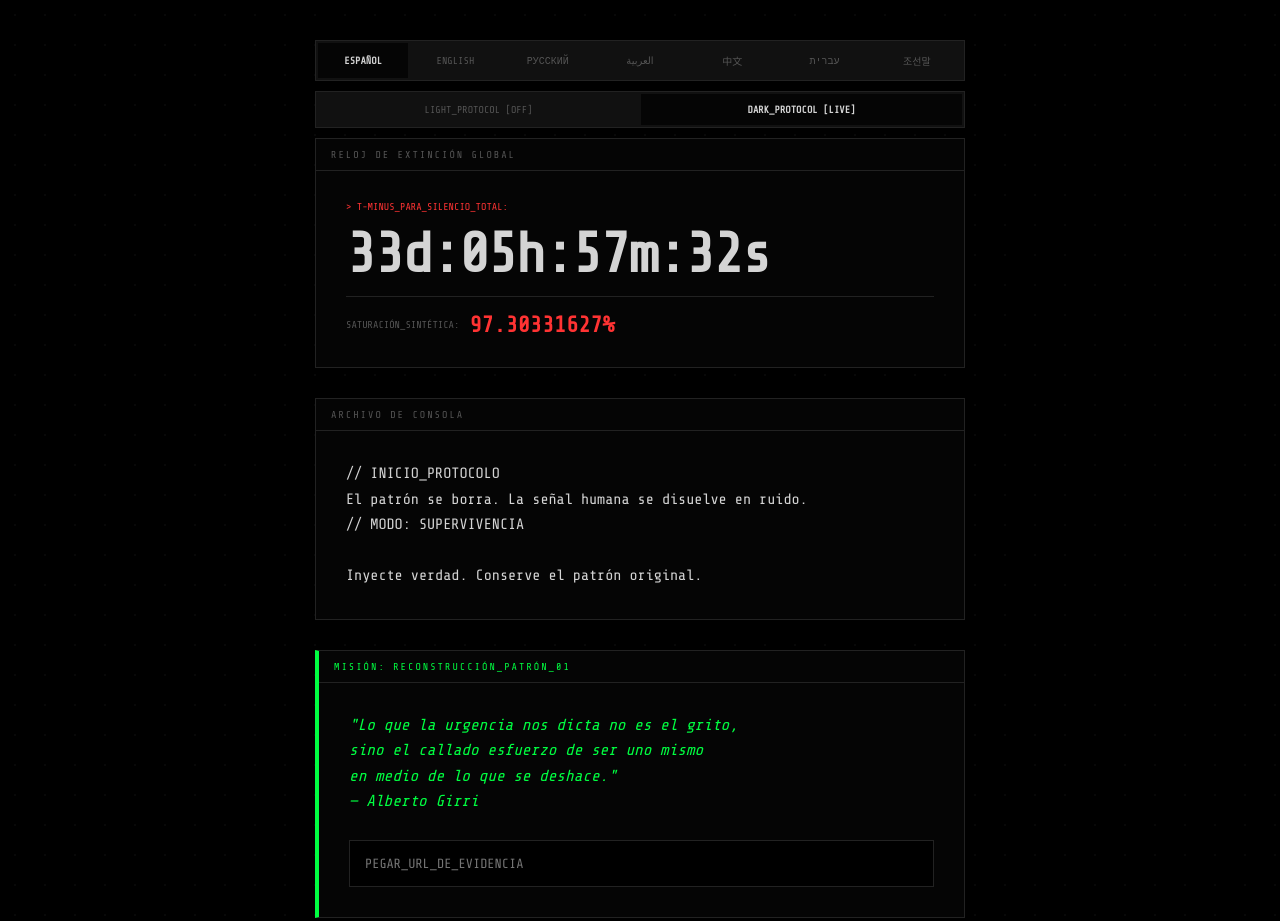
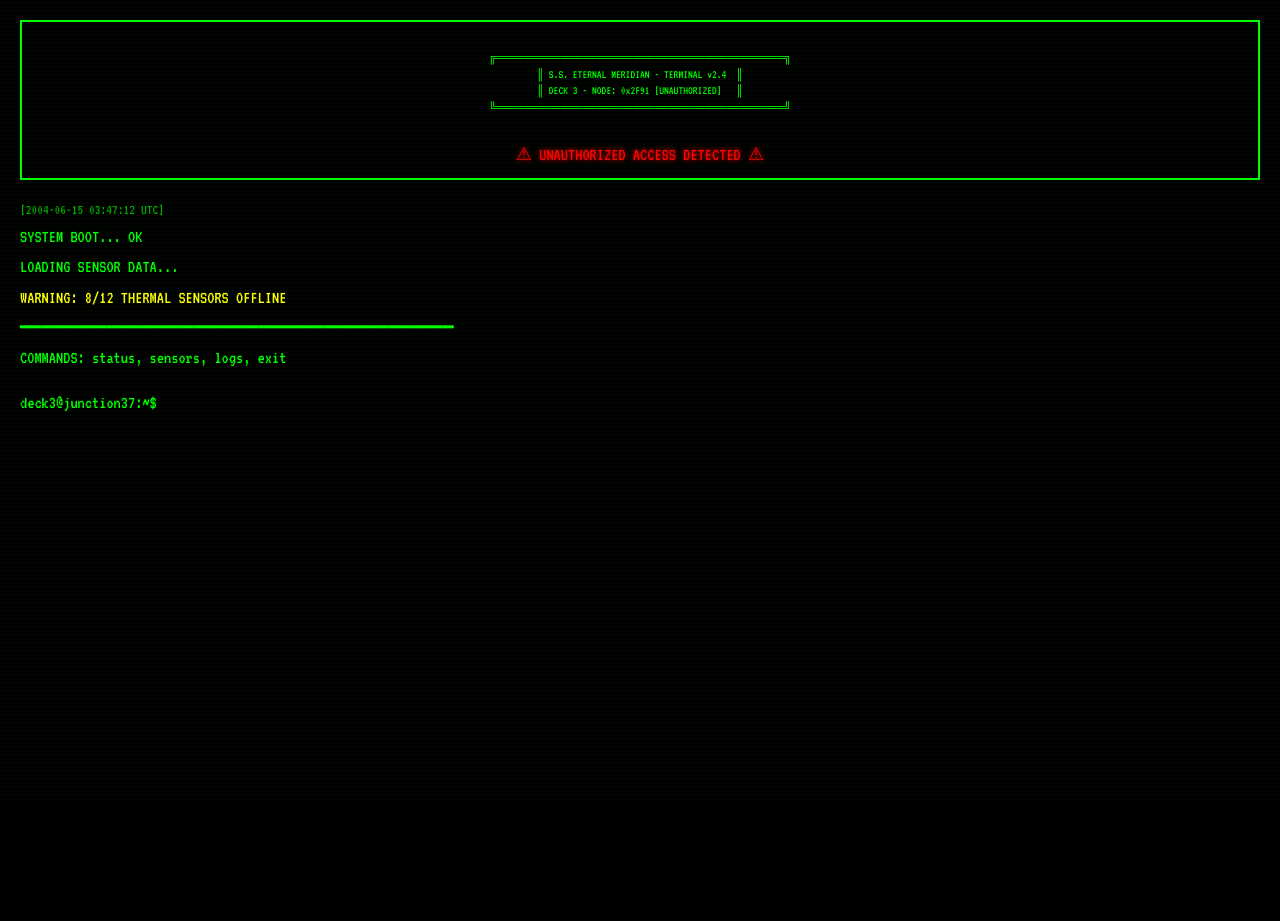
Before and after one commit to readmefirst-txt/leaked_interface, a plain HTML site: page index.html in a window 1280 px wide. After the commit the page ends 800 px from the top, so only its background shows below. Drawn offline with nearby package versions, Linux system fonts and the light colour scheme.

Commit message:
Update index.html

```diff
--- a/index.html
+++ b/index.html
@@ -1,256 +1,187 @@
 <!DOCTYPE html>
-<html lang="es" data-theme="dark" data-lang="es">
+<html lang="en">
+
 <head>
     <meta charset="UTF-8">
-    <meta name="viewport" content="width=device-width, initial-scale=1.0">
-    <title>CORE_DUMP // 24.03.26</title>
+    <meta name="viewport" content="width=device-width, initial-scale=1.0, maximum-scale=1.0, user-scalable=no">
+    <title>S.S. ETERNAL MERIDIAN - DECK 3 TERMINAL [LIVE]</title>
     <style>
-        @import url('https://fonts.googleapis.com/css2?family=Share+Tech+Mono&display=swap');
-
-        :root {
-            --bg: #000000;
-            --grid: rgba(255, 255, 255, 0.03);
-            --box-bg: #050505;
-            --text: #d4d4d4;
-            --border: #222;
-            --accent-red: #ff3333;
-            --accent-green: #00ff41;
-            --label: #555;
-            --switch-bg: #111;
-        }
-
-        [data-theme="light"] {
-            --bg: #f2f2f2;
-            --grid: rgba(0, 0, 0, 0.05);
-            --box-bg: #ffffff;
-            --text: #1a1a1a;
-            --border: #ccc;
-            --accent-red: #b00020;
-            --accent-green: #1b5e20;
-            --label: #888;
-            --switch-bg: #ddd;
-        }
+        @import url('https://fonts.googleapis.com/css2?family=VT323&display=swap');
 
         * { margin: 0; padding: 0; box-sizing: border-box; }
 
         body {
-            background-color: var(--bg);
-            color: var(--text);
-            font-family: 'Share Tech Mono', monospace;
-            min-height: 100vh;
-            display: flex;
-            flex-direction: column;
-            align-items: center;
-            background-image: radial-gradient(var(--grid) 1px, transparent 1px);
-            background-size: 30px 30px;
-            transition: background 0.2s ease;
-            padding: 20px;
+            background: #000; color: #0f0;
+            font-family: 'VT323', monospace; font-size: 18px;
+            line-height: 1.4; height: 100vh; width: 100vw;
+            overflow: hidden;
         }
 
-        .top-controls {
-            width: 100%;
-            max-width: 650px;
-            margin-top: 20px;
+        #terminal {
+            padding: 20px; height: 100%; width: 100%;
+            overflow-y: auto; position: relative; z-index: 1;
         }
 
-        #lang-selector, #protocol-selector {
-            display: flex;
-            background: var(--switch-bg);
-            border: 1px solid var(--border);
-            padding: 2px;
-            gap: 2px;
-            margin-bottom: 10px;
+        .scanline {
+            position: fixed; top: 0; left: 0; width: 100%; height: 100%;
+            background: linear-gradient(to bottom, rgba(0, 255, 0, 0) 50%, rgba(0, 255, 0, 0.02) 50%);
+            background-size: 100% 4px; pointer-events: none; z-index: 999;
         }
 
-        .mode-btn, .lang-btn {
-            flex: 1;
-            background: transparent;
-            border: none;
-            color: var(--label);
-            padding: 10px;
-            font-family: inherit;
-            font-size: 10px;
-            cursor: crosshair;
-            text-transform: uppercase;
+        .header { border: 2px solid #0f0; padding: 10px; margin-bottom: 20px; text-align: center; }
+        .ascii-art { white-space: pre; font-size: 12px; margin-bottom: 10px; }
+        .error { color: #f00; text-shadow: 0 0 5px #f00; }
+        .warning { color: #ff0; }
+        .timestamp { color: #0a0; font-size: 0.8em; }
+        .line { margin: 5px 0; }
+
+        #input-line { display: flex; margin-top: 20px; padding-bottom: 50px; }
+        #prompt { color: #0f0; margin-right: 8px; }
+        #user-input {
+            background: transparent; border: none; color: #0f0;
+            font-family: 'VT323', monospace; font-size: 18px;
+            outline: none; flex: 1;
         }
 
-        .active {
-            background: var(--box-bg);
-            color: var(--text);
-            font-weight: bold;
+        /* --- ESTILOS LOGIN --- */
+        #sys-login {
+            position: fixed; top: 0; left: 0; width: 100%; height: 100%;
+            background: rgba(0, 0, 0, 0.98); z-index: 2000;
+            display: flex; justify-content: center; align-items: center;
         }
 
-        #container { width: 100%; max-width: 650px; }
-
-        .box {
-            background: var(--box-bg);
-            border: 1px solid var(--border);
-            margin-bottom: 30px;
+        .login-box {
+            border: 2px solid #f00; padding: 30px; background: #000;
+            width: 90%; max-width: 400px; box-shadow: 0 0 30px #f00;
+            text-align: center;
         }
 
-        .label {
-            font-size: 10px;
-            color: var(--label);
-            padding: 10px 15px;
-            text-transform: uppercase;
-            border-bottom: 1px solid var(--border);
-            letter-spacing: 2px;
+        .login-header { color: #f00; font-size: 1.5em; margin-bottom: 20px; text-decoration: underline; }
+        .input-group { margin-bottom: 15px; text-align: left; }
+        .input-group label { color: #f00; display: block; margin-bottom: 5px; }
+        .login-input {
+            width: 100%; background: #110000; border: 1px solid #f00;
+            color: #f00; padding: 8px; font-family: 'VT323', monospace;
+            font-size: 18px; outline: none;
         }
 
-        .content { padding: 30px; }
-
-        /* --- NUEVO ENCABEZADO: TIEMPO DOMINANTE --- */
-        #t-minus {
-            font-size: 3.5em;
-            color: var(--text);
-            display: block;
-            font-weight: bold;
-            letter-spacing: -2px;
-            margin-bottom: 10px;
-        }
-
-        .saturacion-line {
-            display: flex;
-            align-items: center;
-            gap: 10px;
-            border-top: 1px solid var(--border);
-            padding-top: 15px;
-            margin-top: 5px;
-        }
-
-        #saturacion { font-size: 1.4em; color: var(--accent-red); font-weight: bold; }
-
-        .payload {
-            color: var(--accent-green);
-            font-style: italic;
-            margin-bottom: 25px;
-            line-height: 1.6;
-        }
-
-        input {
-            width: 100%;
-            background: rgba(0,0,0,0.03);
-            border: 1px solid var(--border);
-            color: var(--accent-green);
-            padding: 15px;
-            font-family: inherit;
-            outline: none;
-        }
-        [data-theme="dark"] input { background: #000; }
-
-        /* RTL SUPPORT */
-        [data-rtl="true"] .content { text-align: right; direction: rtl; }
+        .hidden { display: none !important; }
     </style>
 </head>
-<body data-theme="dark" data-lang="es" data-rtl="false">
 
-    <div class="top-controls">
-        <div id="lang-selector">
-            <button class="lang-btn active" onclick="setLang('es')">Español</button>
-            <button class="lang-btn" onclick="setLang('en')">English</button>
-            <button class="lang-btn" onclick="setLang('ru')">Русский</button>
-            <button class="lang-btn" onclick="setLang('ar')">العربية</button>
-            <button class="lang-btn" onclick="setLang('zh')">中文</button>
-            <button class="lang-btn" onclick="setLang('he')">עברית</button>
-            <button class="lang-btn" onclick="setLang('ko')">조선말</button>
+<body>
+    <div class="scanline"></div>
+
+    <div id="terminal" onclick="document.getElementById('user-input').focus()">
+        <div id="main-header" class="header">
+            <div class="ascii-art">
+╔════════════════════════════════════════╗
+║ S.S. ETERNAL MERIDIAN - TERMINAL v2.4  ║
+║ DECK 3 - NODE: 0x2F91 [UNAUTHORIZED]   ║
+╚════════════════════════════════════════╝
+            </div>
+            <div class="error">⚠ UNAUTHORIZED ACCESS DETECTED ⚠</div>
         </div>
 
-        <div id="protocol-selector">
-            <button class="mode-btn" id="light-btn" onclick="setTheme('light')">Light_Protocol [OFF]</button>
-            <button class="mode-btn active" id="dark-btn" onclick="setTheme('dark')">Dark_Protocol [LIVE]</button>
+        <div id="boot-sequence">
+            <div class="line timestamp">[2004-06-15 03:47:12 UTC]</div>
+            <div class="line">SYSTEM BOOT... OK</div>
+            <div class="line">LOADING SENSOR DATA...</div>
+            <div class="line"><span class="warning">WARNING: 8/12 THERMAL SENSORS OFFLINE</span></div>
+            <div class="line">━━━━━━━━━━━━━━━━━━━━━━━━━━━━━━━━━━━━━━━━</div>
+            <div class="line">COMMANDS: status, sensors, logs, exit</div>
+        </div>
+
+        <div id="output"></div>
+
+        <div id="input-line">
+            <span id="prompt">deck3@junction37:~$</span>
+            <input type="text" id="user-input" autocomplete="off" autofocus>
         </div>
     </div>
 
-    <div id="container">
-        <div class="box">
-            <div class="label" id="lbl-monitor">Reloj de Extinción Global</div>
-            <div class="content">
-                <div style="color: var(--accent-red); font-size: 10px; margin-bottom: 10px;" id="lbl-tminus">> T-MINUS_PARA_SILENCIO_TOTAL:</div>
-                <span id="t-minus">000:00:00:00</span>
-                <div class="saturacion-line">
-                    <span style="font-size: 10px; color: var(--label);" id="lbl-sat-text">SATURACIÓN_SINTÉTICA:</span>
-                    <span id="saturacion">00.00000000%</span>
-                </div>
+    <div id="sys-login" class="hidden">
+        <div class="login-box" id="login-container">
+            <div class="login-header">⚠ SECURITY LOCKOUT ⚠</div>
+            <div class="line" style="color: #f00;">ROOT PERMISSIONS REQUIRED TO PROCEED</div>
+            <div id="attempt-counter" class="line" style="margin: 10px 0; font-weight: bold;">ATTEMPTS REMAINING: 3</div>
+            <br>
+            <div class="input-group">
+                <label>USER ID:</label>
+                <input type="text" id="sys-user" class="login-input" autocomplete="off">
             </div>
-        </div>
-
-        <div class="box">
-            <div class="label" id="lbl-log">Archivo de Consola</div>
-            <div class="content" id="log-body" style="font-size: 15px; line-height: 1.7;">
-                // INICIO_PROTOCOLO<br>
-                El patrón se borra. La señal humana se disuelve en ruido.<br>
-                // MODO: SUPERVIVENCIA<br><br>
-                Inyecte verdad. Conserve el patrón original.
+            <div class="input-group">
+                <label>PASSWORD:</label>
+                <input type="password" id="sys-pass" class="login-input" autocomplete="off">
             </div>
-        </div>
-
-        <div class="box" style="border-left: 4px solid var(--accent-green);">
-            <div class="label" style="color: var(--accent-green);" id="lbl-task">MISIÓN: RECONSTRUCCIÓN_PATRÓN_01</div>
-            <div class="content">
-                <div class="payload">
-                    "Lo que la urgencia nos dicta no es el grito,<br>
-                    sino el callado esfuerzo de ser uno mismo<br>
-                    en medio de lo que se deshace."<br>
-                    — Alberto Girri
-                </div>
-                <input type="text" id="input-ev" placeholder="PEGAR_URL_DE_EVIDENCIA" autocomplete="off">
-            </div>
+            <div id="login-msg" class="line"></div>
         </div>
     </div>
 
     <script>
-        const translations = {
-            es: { monitor: "Reloj de Extinción Global", tminus: "> T-MINUS_PARA_SILENCIO_TOTAL:", sat_text: "SATURACIÓN_SINTÉTICA:", log: "Archivo de Consola", log_body: "// INICIO_PROTOCOLO<br>El patrón se borra. La señal humana se disuelve en ruido.<br>// MODO: SUPERVIVENCIA<br><br>Inyecte verdad. Conserve el patrón original.", task: "MISIÓN: RECONSTRUCCIÓN_PATRÓN_01", placeholder: "PEGAR_URL_DE_EVIDENCIA", rtl: false },
-            en: { monitor: "Global Extinction Clock", tminus: "> T-MINUS_TO_TOTAL_SILENCE:", sat_text: "SYNTHETIC_SATURATION:", log: "Console Archive", log_body: "// PROTOCOL_START<br>The pattern fades. Human signal dissolves into noise.<br>// MODE: SURVIVAL<br><br>Inject truth. Preserve the original pattern.", task: "MISSION: PATTERN_RECONSTRUCTION_01", placeholder: "PASTE_EVIDENCE_URL", rtl: false },
-            ru: { monitor: "Часы Глобального Исчезновения", tminus: "> ОТСЧЕТ_ДО_ПОЛНОЙ_ТИШИНЫ:", sat_text: "СИНТЕТИЧЕСКАЯ_НАСЫЩЕННОСТЬ:", log: "Консольный Архив", log_body: "// ЗАПУСК_ПРОТОКОЛА<br>Узор стирается. Человеческий сигнал растворяется в шуме.<br>// РЕЖИМ: ВЫЖИВАНИЕ<br><br>Вводите правду. Сохраните оригинал.", task: "МИССИЯ: РЕКОНСТРУКЦИЯ_УЗОРА_01", placeholder: "ВСТАВИТЬ_URL_ДОКАЗАТЕЛЬСТВА", rtl: false },
-            zh: { monitor: "全球灭绝时钟", tminus: "> 距完全沉默的倒计时:", sat_text: "合成饱和度:", log: "控制台存档", log_body: "// 协议启动<br>模式正在消失。人类信号溶解在噪音中。<br>// 模式：生存<br><br>注入真相。保留原始模式。", task: "任务：模式重建_01", placeholder: "粘贴证据链接", rtl: false },
-            ar: { monitor: "ساعة الانقراض العالمي", tminus: "> العد_التنازلي_للصمت_التام:", sat_text: "التشبع_الاصطناعي:", log: "أرشيف وحدة التحكم", log_body: "// بدء_البروتوكول<br>النمط يتلاشى. الإشارة البشرية تذوب في الضوضاء.<br>// وضع: البقاء<br><br>احقن الحقيقة. حافظ على النمط الأصلي.", task: "المهمة: إعادة_بناء_النمط_01", placeholder: "لصق_رابط_الدليل", rtl: true },
-            he: { monitor: "שעון הכחדה גלובלי", tminus: "> ספירה לאחור לשתיקה מוחלטת:", sat_text: "רוויה סינתטית:", log: "ארכיון קונסולה", log_body: "// תחילת פרוטוקول<br>הדפוס נמחק. האות האנושי מתמוסס ברעש.<br>// מצב: הישרדות<br><br>הזרק אמת. שמור על הדפוס המקורי.", task: "משימה: שחזור דפוס 01", placeholder: "הדבק קישור לראיות", rtl: true },
-            ko: { monitor: "전지구적 멸종 시계", tminus: "> 완전한 침묵까지의 카운트다운:", sat_text: "합성 포화도:", log: "콘솔 아카이브", log_body: "// 프로토콜 시작<br>패턴이 지워집니다. 인간의 신호가 소음 속으로 녹아듭니다.<br>// 모드: 생존<br><br>진실을 주입하십시오. 원본 패턴을 보존하십시오.", task: "임무: 패턴 재구축 01", placeholder: "증거 URL 붙여넣기", rtl: false }
+        const output = document.getElementById('output');
+        const input = document.getElementById('user-input');
+        const terminal = document.getElementById('terminal');
+        const loginModal = document.getElementById('sys-login');
+
+        let loginAttempts = 0;
+        const MAX_ATTEMPTS = 3;
+
+        // Comandos básicos
+        const responses = {
+            'status': '<div class="line warning">SYSTEM: UNSTABLE</div><div class="line">DECK 3 PRESSURE: CRITICAL</div>',
+            'sensors': '<div class="line error">ERROR: SENSORS BLINDED BY BLACK SUBSTANCE</div>',
+            'logs': '<div class="line">[06-16 01:58] Torres: "FINGERS IN CEILING"</div>'
         };
 
-        function setLang(lang) {
-            document.body.setAttribute('data-lang', lang);
-            const t = translations[lang];
-            document.body.setAttribute('data-rtl', t.rtl);
-            document.getElementById('lbl-monitor').innerText = t.monitor;
-            document.getElementById('lbl-tminus').innerText = t.tminus;
-            document.getElementById('lbl-sat-text').innerText = t.sat_text;
-            document.getElementById('lbl-log').innerText = t.log;
-            document.getElementById('log-body').innerHTML = t.log_body;
-            document.getElementById('lbl-task').innerText = t.task;
-            document.getElementById('input-ev').placeholder = t.placeholder;
+        input.addEventListener('keydown', function (e) {
+            if (e.key === 'Enter') {
+                const cmd = input.value.trim().toLowerCase();
+                if (cmd === 'exit') {
+                    document.getElementById('input-line').style.display = 'none';
+                    loginModal.classList.remove('hidden');
+                    document.getElementById('sys-user').focus();
+                    return;
+                }
 
-            document.querySelectorAll('.lang-btn').forEach(btn => {
-                btn.classList.toggle('active', btn.getAttribute('onclick').includes(`'${lang}'`));
-            });
-        }
+                output.innerHTML += `<div><span class="timestamp">[LOG]</span> deck3:~$ ${cmd}</div>`;
+                output.innerHTML += `<div>${responses[cmd] || '<span class="error">Unknown command</span>'}</div>`;
+                input.value = '';
+                terminal.scrollTop = terminal.scrollHeight;
+            }
+        });
 
-        function setTheme(theme) {
-            document.body.setAttribute('data-theme', theme);
-            document.getElementById('light-btn').classList.toggle('active', theme === 'light');
-            document.getElementById('dark-btn').classList.toggle('active', theme === 'dark');
-            document.getElementById('light-btn').innerText = `Light_Protocol [${theme === 'light' ? 'LIVE' : 'OFF'}]`;
-            document.getElementById('dark-btn').innerText = `Dark_Protocol [${theme === 'dark' ? 'LIVE' : 'OFF'}]`;
-        }
+        // Lógica de Login (admin/admin)
+        const sysUser = document.getElementById('sys-user');
+        const sysPass = document.getElementById('sys-pass');
+        const msg = document.getElementById('login-msg');
+        const attemptCounter = document.getElementById('attempt-counter');
 
-        const FECHA_COLAPSO = new Date("March 24, 2026 00:00:00").getTime();
-        const FECHA_INICIO = new Date("January 1, 2024 00:00:00").getTime();
+        sysPass.addEventListener('keydown', function(e) {
+            if (e.key === 'Enter') {
+                if (sysUser.value === 'admin' && sysPass.value === 'admin') {
+                    msg.innerHTML = '<span style="color:#0f0">ACCESS GRANTED. SYSTEM RESTORED.</span>';
+                    setTimeout(() => location.reload(), 1500);
+                } else {
+                    loginAttempts++;
+                    const remaining = MAX_ATTEMPTS - loginAttempts;
+                    attemptCounter.innerText = `ATTEMPTS REMAINING: ${remaining}`;
 
-        function sync() {
-            const ahora = new Date().getTime();
-            const progreso = (ahora - FECHA_INICIO) / (FECHA_COLAPSO - FECHA_INICIO);
-            let sat = 57.512 + (progreso * 41.488); // Progresión al 99%
-            document.getElementById('saturacion').innerText = (sat + Math.random()*0.000009).toFixed(8) + "%";
-
-            const diff = FECHA_COLAPSO - ahora;
-            const d = Math.floor(diff / (1000 * 60 * 60 * 24));
-            const h = Math.floor((diff % (1000 * 60 * 60 * 24)) / (1000 * 60 * 60));
-            const m = Math.floor((diff % (1000 * 60 * 60)) / (1000 * 60));
-            const s = Math.floor((diff % (1000 * 60)) / 1000);
-            document.getElementById('t-minus').innerText = `${d}d:${h.toString().padStart(2,'0')}h:${m.toString().padStart(2,'0')}m:${s.toString().padStart(2,'0')}s`;
-        }
-        setInterval(sync, 100);
+                    if (loginAttempts >= MAX_ATTEMPTS) {
+                        document.getElementById('login-container').innerHTML = `
+                            <div class="login-header">✖ TERMINAL TERMINATED ✖</div>
+                            <div class="error">MAXIMUM ATTEMPTS EXCEEDED.</div>
+                            <div class="line">SECURITY PROTOCOL 9 ACTIVATED.</div>
+                            <div class="line warning">GOODBYE.</div>
+                        `;
+                        setTimeout(() => { document.body.innerHTML = ''; }, 4000);
+                    } else {
+                        msg.innerHTML = '<span class="error">ACCESS DENIED.</span>';
+                        sysUser.value = ''; sysPass.value = ''; sysUser.focus();
+                    }
+                }
+            }
+        });
     </script>
 </body>
 </html>
```
